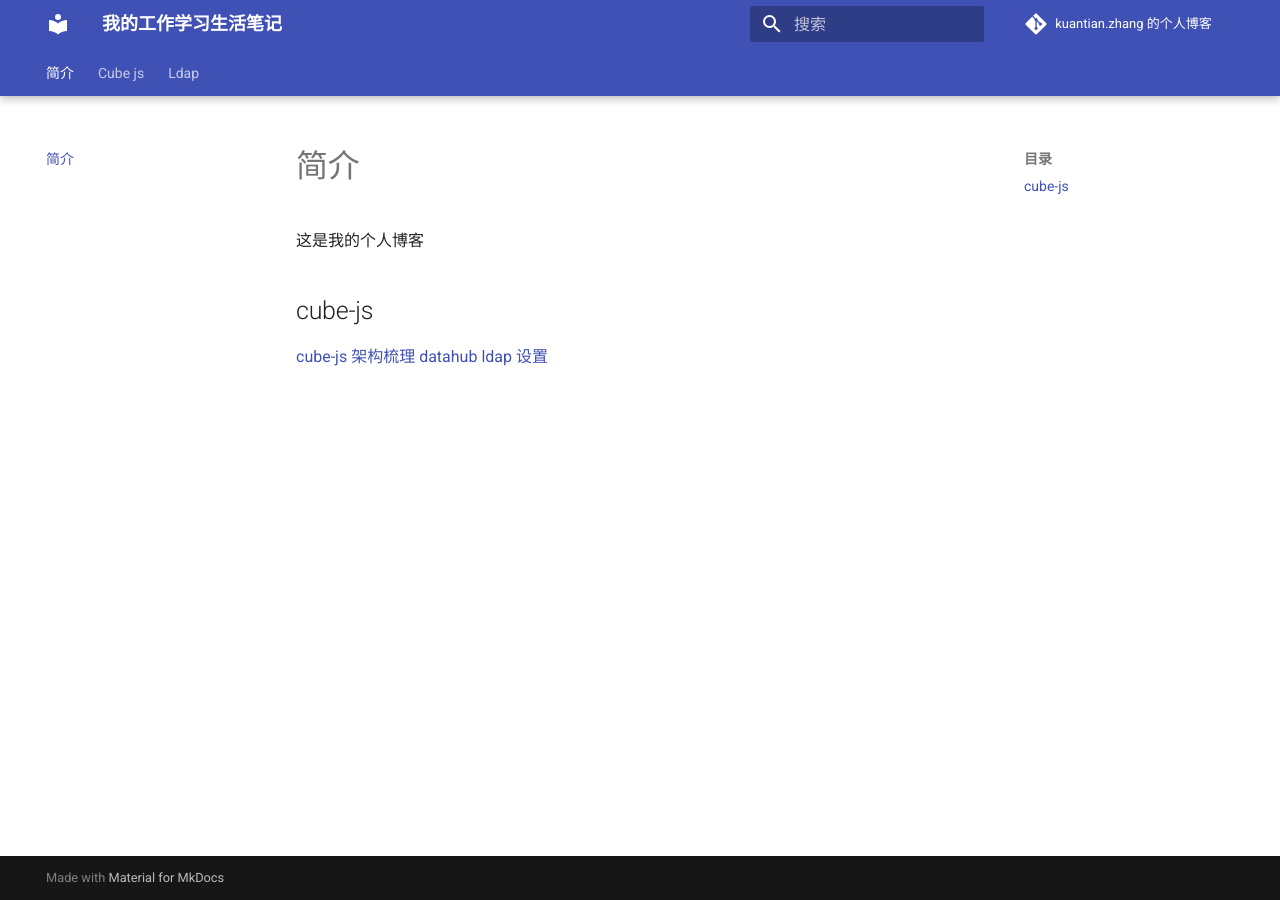
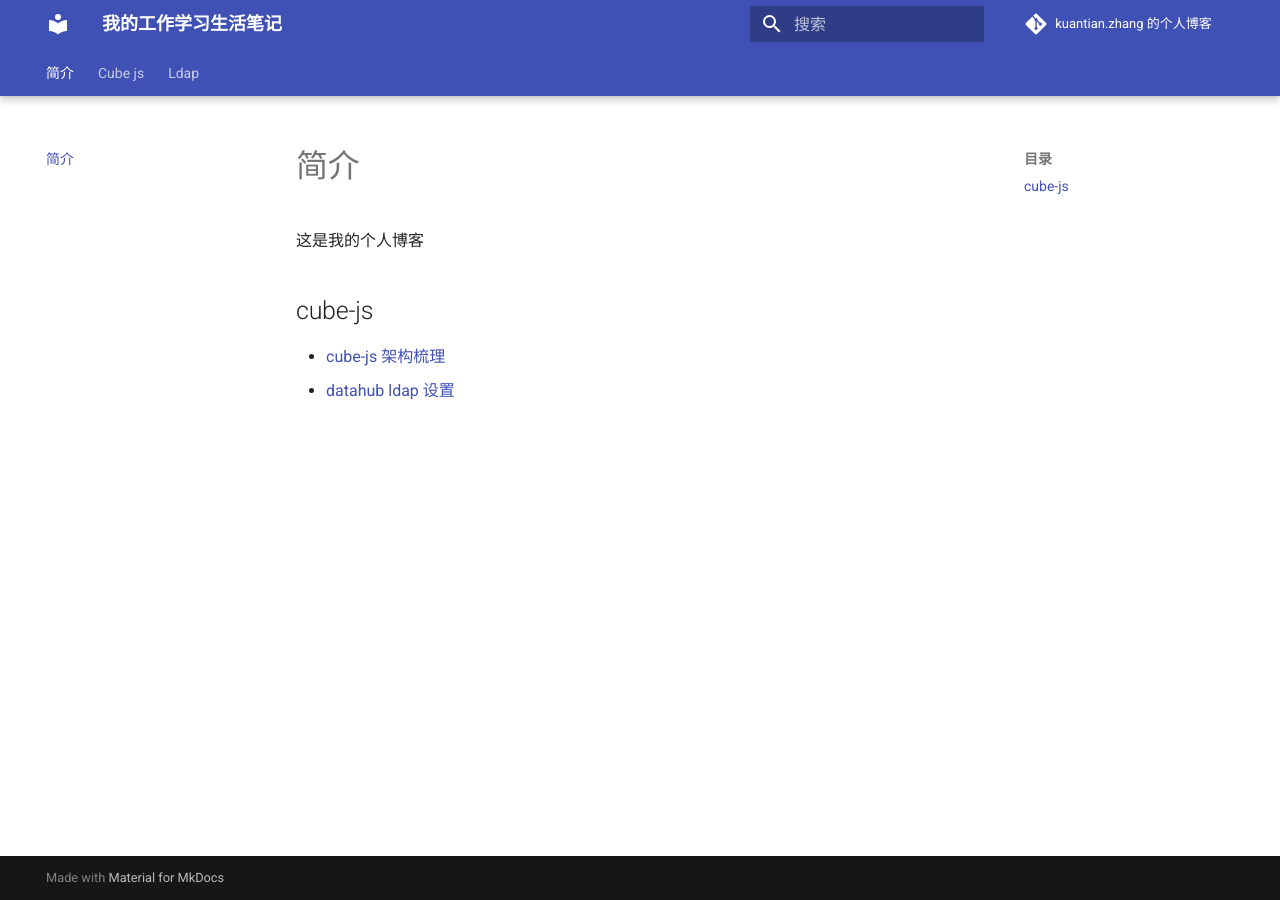
Before and after one commit to zhangkuantian/zhangkuantian.github.io, an MkDocs documentation site: the page built from docs/index.md, in a window 1280 px wide. Built offline with MkDocs 1.6.1 and Material for MkDocs 9.7.7, drawn with Linux system fonts in a browser that asks for light colours; comment, search, counter and statistics services are not loaded.

Commit message:
change docs

```diff
--- a/docs/index.md
+++ b/docs/index.md
@@ -3,6 +3,5 @@
 这是我的个人博客
 
 ## cube-js
-
-[cube-js 架构梳理](cube-js/cube-js-arch.md)
-[datahub ldap 设置](ldap/ldap.md)
+- [cube-js 架构梳理](cube-js/cube-js-arch.md)
+- [datahub ldap 设置](ldap/ldap.md)
```
